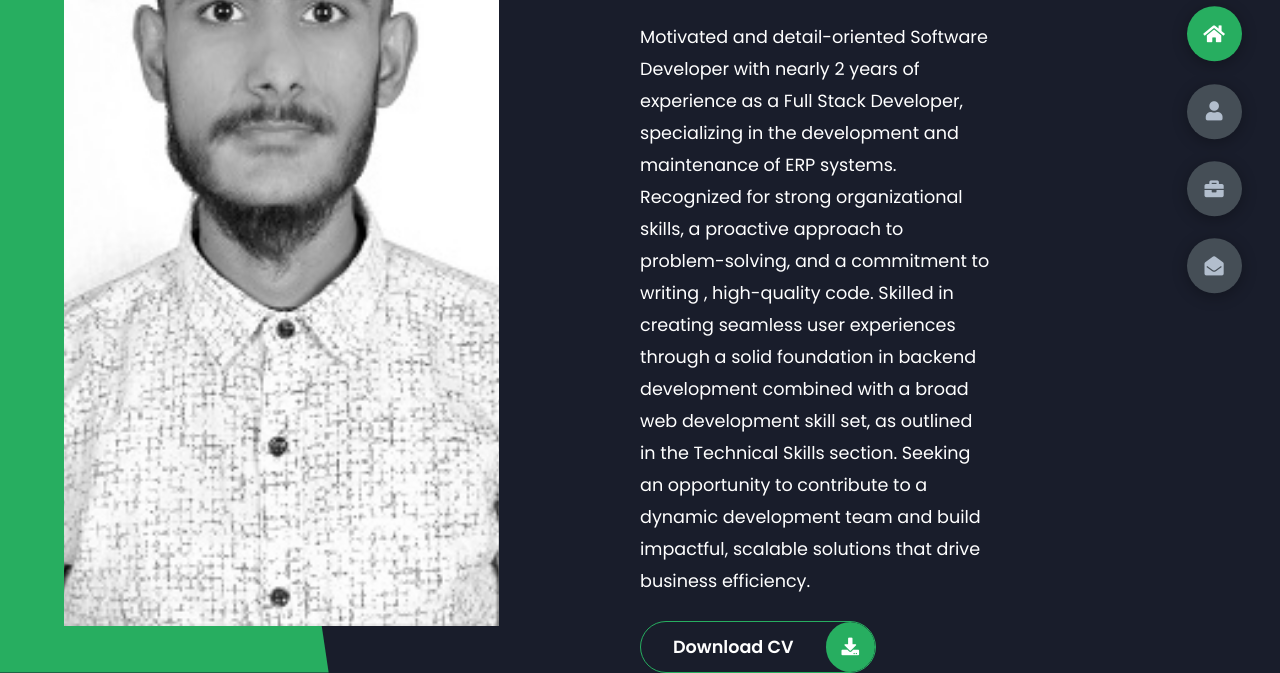
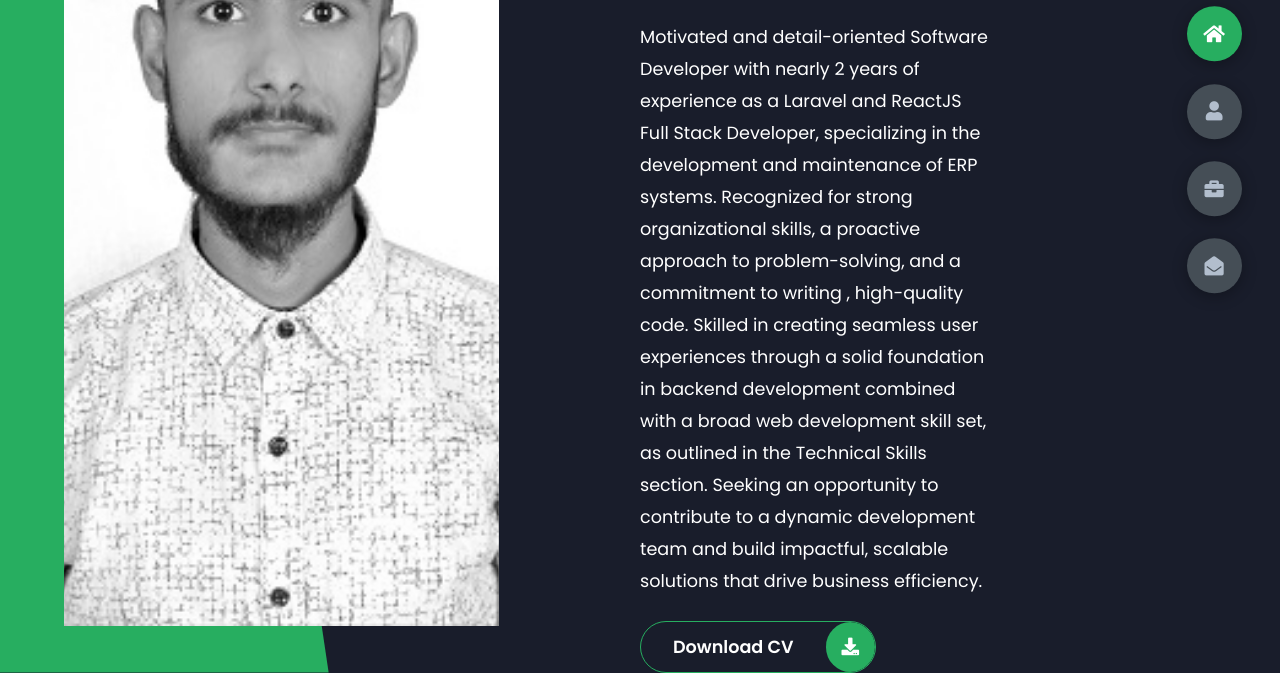
Before and after one commit to kaushalbro/kaushalg.com.np, a plain HTML site: page index.html in a window 1280 px wide. Shown: the part 250-923 px from the top of the page. Drawn offline with Linux system fonts and the light colour scheme.

Commit message:
Update index.html
seo update

```diff
--- a/index.html
+++ b/index.html
@@ -59,7 +59,7 @@
                     <h3>Backend/Frontend enthusiastic.</h3>
                 </h1>
                 <p>
-                Motivated and detail-oriented Software Developer with nearly 2 years of experience as a Full Stack Developer, specializing in the development and maintenance of ERP systems.
+                Motivated and detail-oriented Software Developer with nearly 2 years of experience as a Laravel and ReactJS Full Stack Developer, specializing in the development and maintenance of ERP systems.
                     Recognized for strong organizational skills, a proactive approach to problem-solving, and a commitment to writing , high-quality code.
                     Skilled in creating seamless user experiences through a solid foundation in backend development combined with a broad
                     web development skill set, as outlined in the Technical Skills section.
@@ -83,7 +83,7 @@
                 <div class="left-about">
                     <h4>Information About me</h4>
                     <p>
-                    Motivated and detail-oriented Software Developer with nearly 2 years of experience as a Full Stack Developer, specializing in the development and maintenance of ERP systems.
+                    Motivated and detail-oriented Software Developer with nearly 2 years of experience as a Laravel and ReactJS Full Stack Developer, specializing in the development and maintenance of ERP systems.
                     Recognized for strong organizational skills, a proactive approach to problem-solving, and a commitment to writing , high-quality code.
                          <br /> <br />
                     Skilled in creating seamless user experiences through a solid foundation in backend development combined with a broad
```
